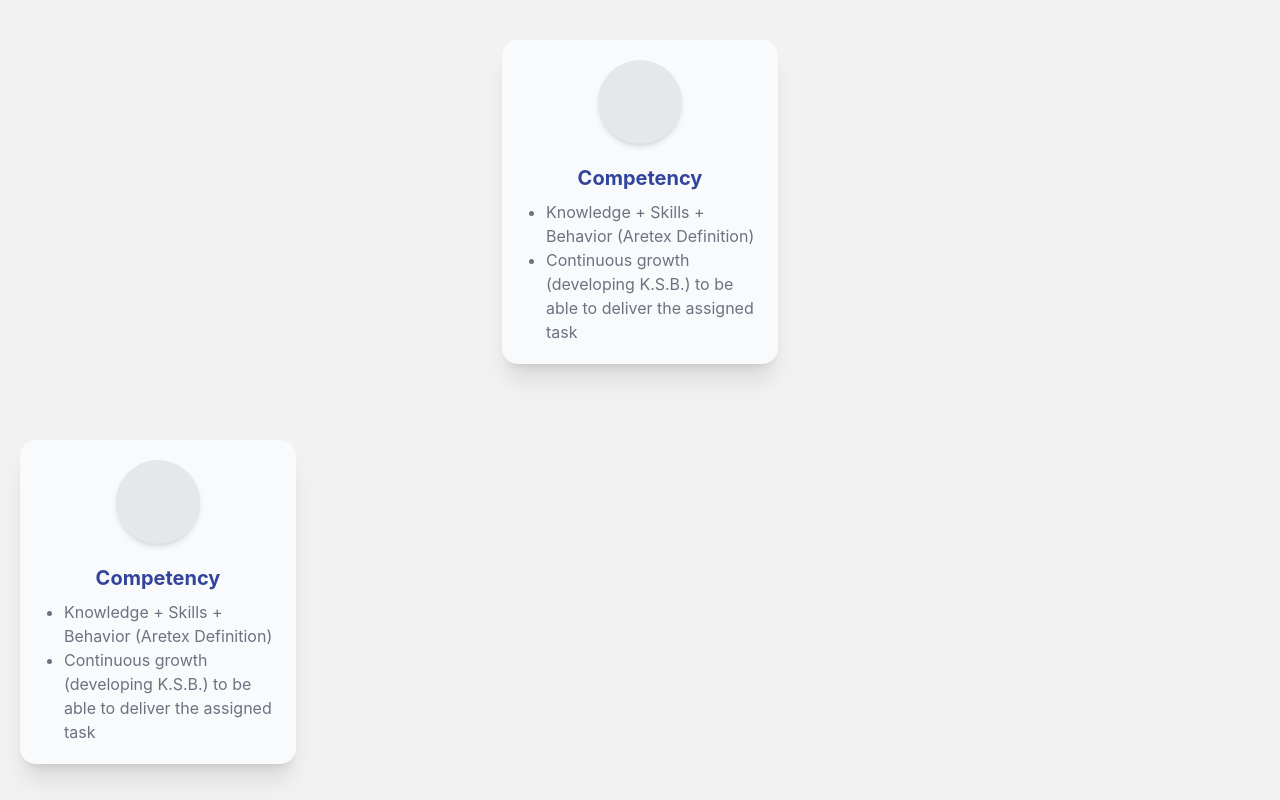
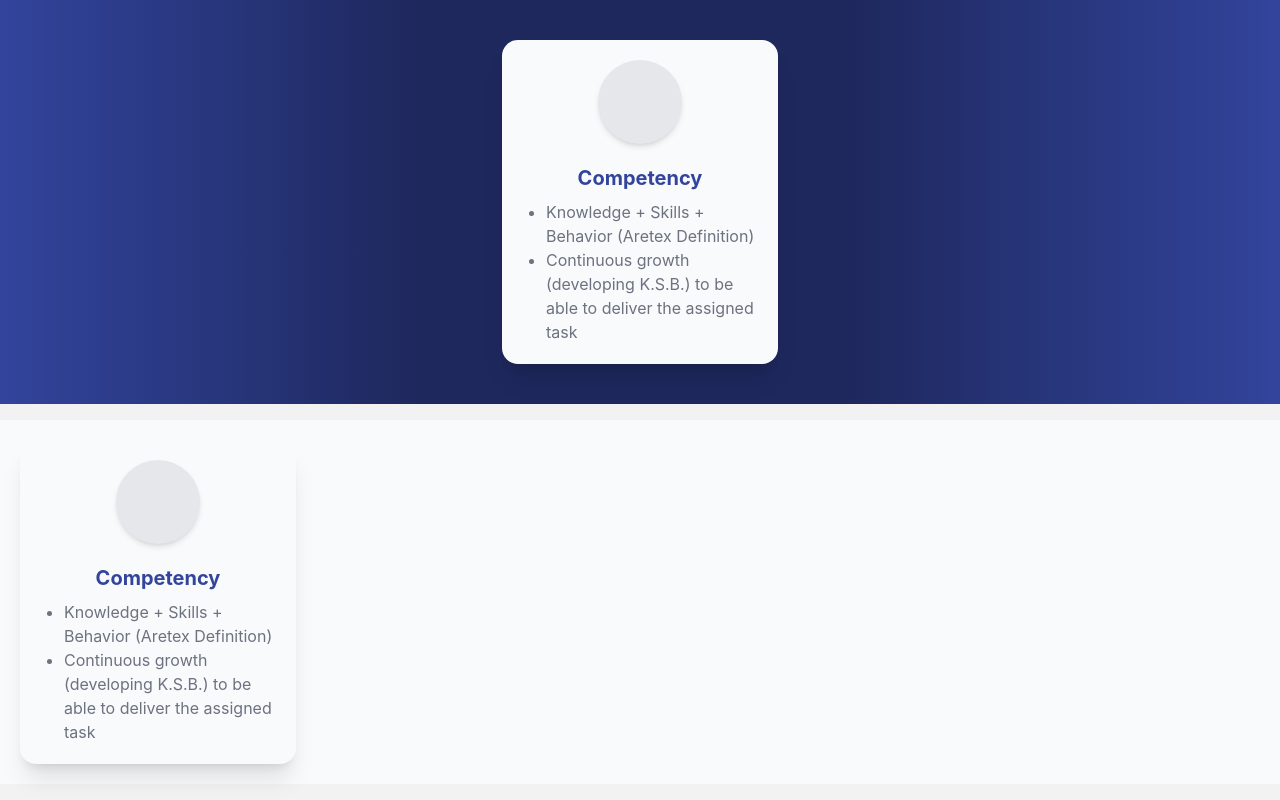
Before and after one commit to IFoundGeorge/vite-security-testing, a React (Vite) app: page /playground/components/PageSection in a window 1280 px wide. Built offline with nearby package versions, Linux system fonts and the light colour scheme; some icons are missing.

Commit message:
Fix page section background not working on `variant === "gradient"` (#13)

```diff
--- a/src/components/PageSection/PageSection.tsx
+++ b/src/components/PageSection/PageSection.tsx
@@ -1,22 +1,13 @@
 import type { PageSectionProps } from "./PageSectionTypes";
 
 export default function PageSection({ variant, className, children }: PageSectionProps) {
-  const colorVariants: Record<PageSectionProps["variant"], string> = {
-    "gradient": "bg-[" +
-      "linear-gradient(" +
-        "to_right," +
-        "theme(colors.primary.500)_0%,"+
-        "theme(colors.primary.700)_33%,"+
-        "theme(colors.primary.700)_66%,"+
-        "theme(colors.primary.500)_100%)"+
-      "]",
-    "simple": "color-gray-100"
-  };
-
   return (
     <section className={
-        `w-full ${className} ` +
-        colorVariants[variant]
+      `w-full ${className} ` + (
+        variant === "gradient"
+          ? "bg-[linear-gradient(to_right,var(--color-primary-500)_0%,var(--color-primary-700)_33%,var(--color-primary-700)_66%,var(--color-primary-500)_100%)]"
+          : "bg-gray"
+      )
     }>
       {children}
     </section>
```
